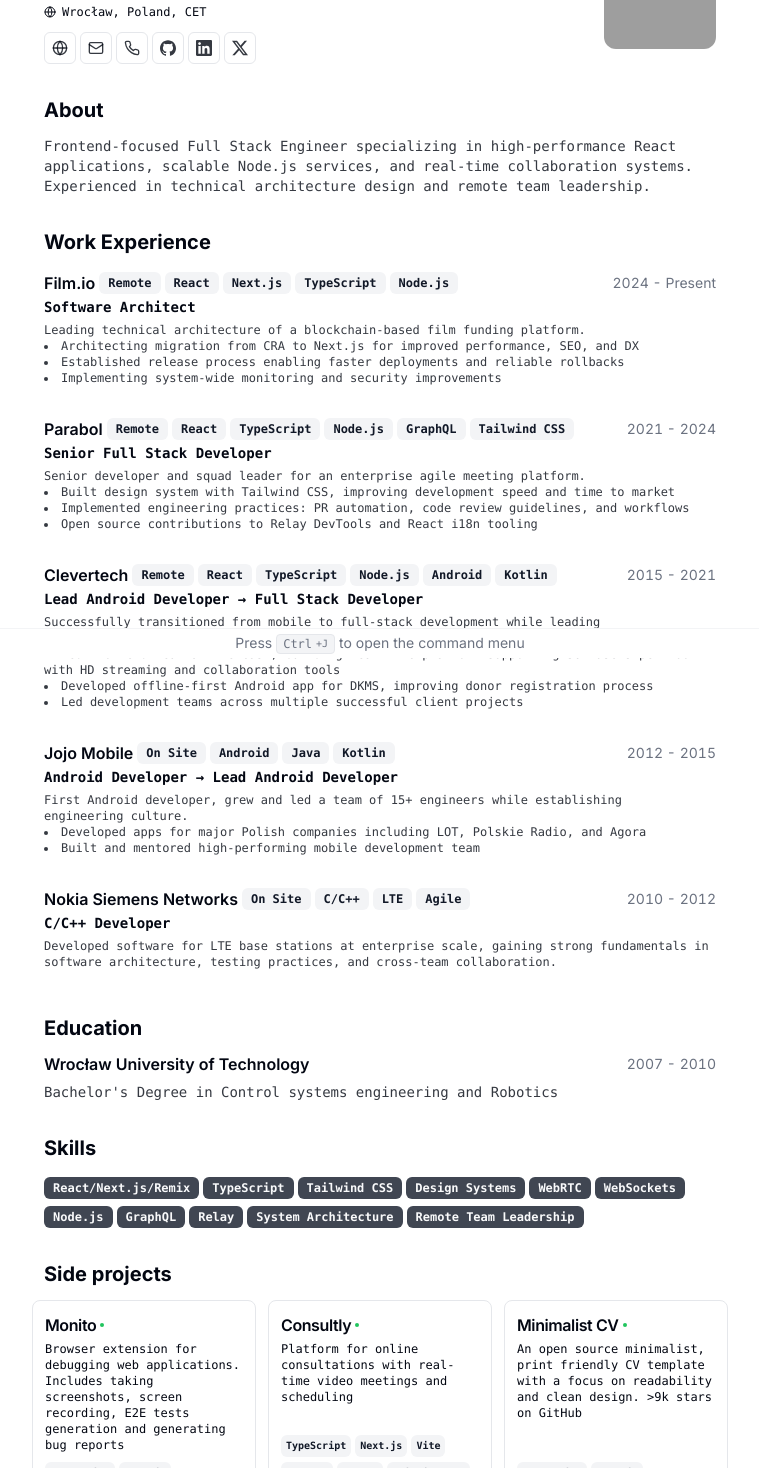
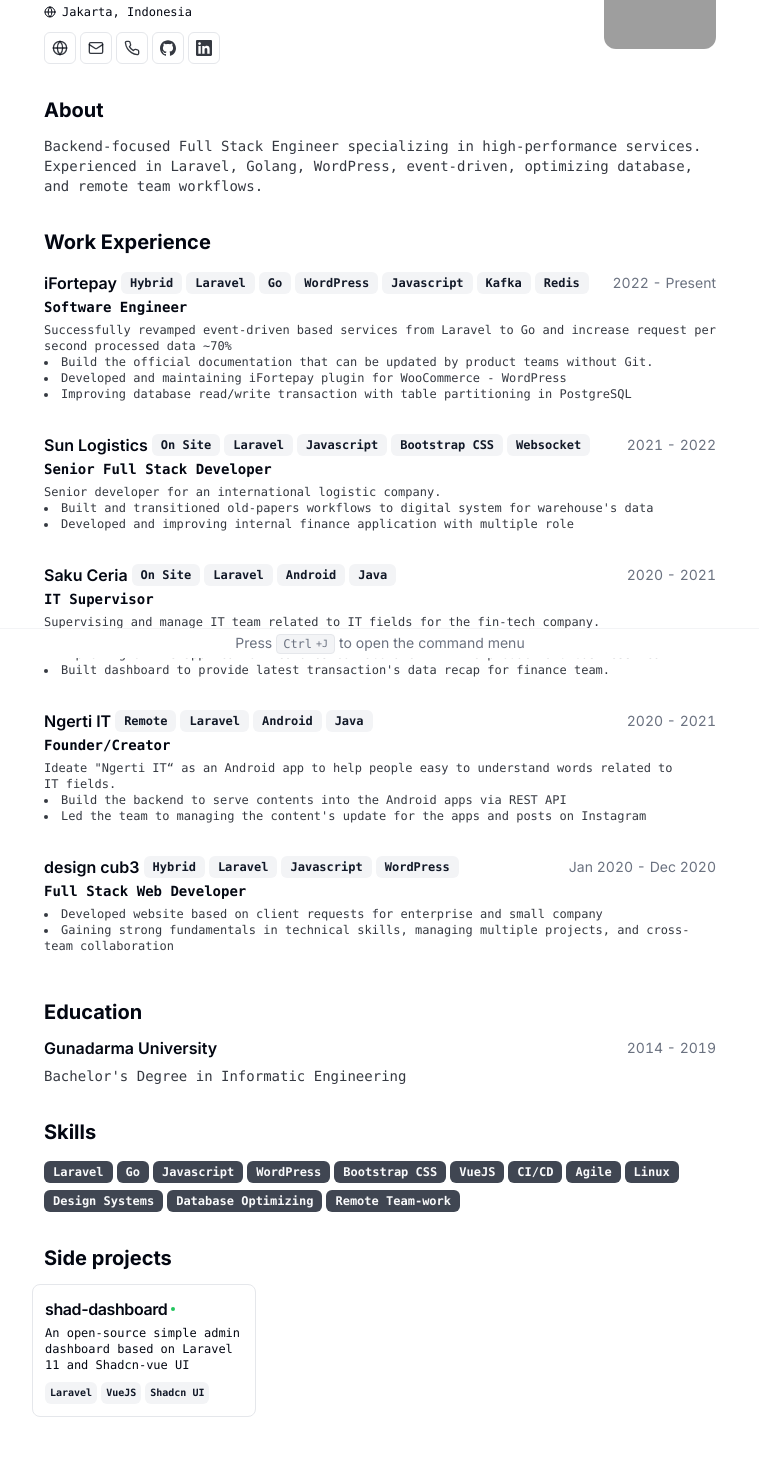
Before and after one commit to mahendra2448/cv, a Next.js app: page / in a window 1280 px wide. Shown: the part 142-1610 px from the top of the page, without its empty margins (260-1019 px from the left). Built offline with nearby package versions, Linux system fonts and the light colour scheme; grey boxes are pictures that could not be loaded.

Commit message:
CV using template

```diff
--- a/src/app/page.tsx
+++ b/src/app/page.tsx
@@ -11,26 +11,26 @@
 export const metadata: Metadata = {
   title: `${RESUME_DATA.name} - Resume`,
   description: RESUME_DATA.about,
-  openGraph: {
-    title: `${RESUME_DATA.name} - Resume`,
-    description: RESUME_DATA.about,
-    type: "profile",
-    locale: "en_US",
-    images: [
-      {
-        url: "https://cv.jarocki.me/opengraph-image",
-        width: 1200,
-        height: 630,
-        alt: `${RESUME_DATA.name}'s profile picture`,
-      },
-    ],
-  },
-  twitter: {
-    card: "summary_large_image",
-    title: `${RESUME_DATA.name} - Resume`,
-    description: RESUME_DATA.about,
-    images: ["https://cv.jarocki.me/opengraph-image"],
-  },
+  // openGraph: {
+  //   title: `${RESUME_DATA.name} - Resume`,
+  //   description: RESUME_DATA.about,
+  //   type: "profile",
+  //   locale: "en_US",
+  //   images: [
+  //     {
+  //       url: "https://cv.jarocki.me/opengraph-image",
+  //       width: 1200,
+  //       height: 630,
+  //       alt: `${RESUME_DATA.name}'s profile picture`,
+  //     },
+  //   ],
+  // },
+  // twitter: {
+  //   card: "summary_large_image",
+  //   title: `${RESUME_DATA.name} - Resume`,
+  //   description: RESUME_DATA.about,
+  //   images: ["https://cv.jarocki.me/opengraph-image"],
+  // },
 };
 
 /**
--- a/src/data/resume-data.tsx
+++ b/src/data/resume-data.tsx
@@ -6,235 +6,185 @@
   NSNLogo,
   ParabolLogo,
 } from "@/images/logos";
-import { GitHubIcon, LinkedInIcon, XIcon } from "@/components/icons";
+import { GitHubIcon, LinkedInIcon } from "@/components/icons";
 
 export const RESUME_DATA = {
-  name: "Bartosz Jarocki",
-  initials: "BJ",
-  location: "Wrocław, Poland, CET",
-  locationLink: "https://www.google.com/maps/place/Wrocław",
+  name: "Mahendra Syathi",
+  initials: "MS",
+  location: "Jakarta, Indonesia",
+  locationLink: "https://www.google.com/maps/place/Jakarta",
   about:
     "Detail-oriented Full Stack Engineer dedicated to building high-quality products.",
   summary: (
     <>
-      Frontend-focused Full Stack Engineer specializing in high-performance
-      React applications, scalable Node.js services, and real-time collaboration
-      systems. Experienced in technical architecture design and remote team
-      leadership.
+      Backend-focused Full Stack Engineer specializing in high-performance services.
+      Experienced in Laravel, Golang, WordPress, event-driven, optimizing database, and remote team workflows.
     </>
   ),
-  avatarUrl: "https://avatars.githubusercontent.com/u/1017620?v=4",
-  personalWebsiteUrl: "https://jarocki.me",
+  avatarUrl: "https://avatars.githubusercontent.com/u/48004399?v=4",
+  personalWebsiteUrl: "https://mahendra.page",
   contact: {
-    email: "bartosz.jarocki@hey.com",
-    tel: "+48530213401",
+    email: "ndra@tuta.io",
+    tel: "+6285718199951",
     social: [
       {
         name: "GitHub",
-        url: "https://github.com/BartoszJarocki",
+        url: "https://github.com/mahendra2448",
         icon: GitHubIcon,
       },
       {
         name: "LinkedIn",
-        url: "https://www.linkedin.com/in/bjarocki/",
+        url: "https://id.linkedin.com/in/mahendra-syathi",
         icon: LinkedInIcon,
-      },
-      {
-        name: "X",
-        url: "https://x.com/BartoszJarocki",
-        icon: XIcon,
       },
     ],
   },
   education: [
     {
-      school: "Wrocław University of Technology",
-      degree: "Bachelor's Degree in Control systems engineering and Robotics",
-      start: "2007",
-      end: "2010",
+      school: "Gunadarma University",
+      degree: "Bachelor's Degree in Informatic Engineering",
+      start: "2014",
+      end: "2019",
     },
   ],
   work: [
     {
-      company: "Film.io",
-      link: "https://film.io",
-      badges: ["Remote", "React", "Next.js", "TypeScript", "Node.js"],
-      title: "Software Architect",
+      company: "iFortepay",
+      link: "https://ifortepay.id",
+      badges: ["Hybrid", "Laravel", "Go", "WordPress", "Javascript", "Kafka", "Redis"],
+      title: "Software Engineer",
       logo: ConsultlyLogo,
-      start: "2024",
+      start: "2022",
       end: null,
       description: (
         <>
-          Leading technical architecture of a blockchain-based film funding
-          platform.
+          Successfully revamped event-driven based services from Laravel to Go and increase request per second processed data ~70%
           <ul className="list-inside list-disc">
             <li>
-              Architecting migration from CRA to Next.js for improved
-              performance, SEO, and DX
+              Build the official documentation that can be updated by product teams without Git.
             </li>
             <li>
-              Established release process enabling faster deployments and
-              reliable rollbacks
+              Developed and maintaining iFortepay plugin for WooCommerce - WordPress
             </li>
             <li>
-              Implementing system-wide monitoring and security improvements
+              Improving database read/write transaction with table partitioning in PostgreSQL
             </li>
           </ul>
         </>
       ),
     },
     {
-      company: "Parabol",
-      link: "https://parabol.co",
-      badges: [
-        "Remote",
-        "React",
-        "TypeScript",
-        "Node.js",
-        "GraphQL",
-        "Tailwind CSS",
-      ],
+      company: "Sun Logistics",
+      link: "https://sunlogistics.co.id/",
+      badges: ["On Site", "Laravel", "Javascript", "Bootstrap CSS", "Websocket"],
       title: "Senior Full Stack Developer",
       logo: ParabolLogo,
       start: "2021",
-      end: "2024",
+      end: "2022",
       description: (
         <>
-          Senior developer and squad leader for an enterprise agile meeting
-          platform.
+          Senior developer for an international logistic company.
           <ul className="list-inside list-disc">
             <li>
-              Built design system with Tailwind CSS, improving development speed
-              and time to market
+              Built and transitioned old-papers workflows to digital system for warehouse&apos;s data
             </li>
             <li>
-              Implemented engineering practices: PR automation, code review
-              guidelines, and workflows
-            </li>
-            <li>
-              Open source contributions to Relay DevTools and React i18n tooling
+              Developed and improving internal finance application with multiple role
             </li>
           </ul>
         </>
       ),
     },
     {
-      company: "Clevertech",
-      link: "https://clevertech.biz",
-      badges: ["Remote", "React", "TypeScript", "Node.js", "Android", "Kotlin"],
-      title: "Lead Android Developer → Full Stack Developer",
+      company: "Saku Ceria",
+      badges: ["On Site", "Laravel", "Android", "Java"],
+      title: "IT Supervisor",
       logo: ClevertechLogo,
-      start: "2015",
+      start: "2020",
       end: "2021",
       description: (
         <>
-          Successfully transitioned from mobile to full-stack development while
-          leading distributed teams.
+          Supervising and manage IT team related to IT fields for the fin-tech company.
           <ul className="list-inside list-disc">
             <li>
-              Led frontend team at Evercast, building real-time platform
-              supporting 30+ users per room with HD streaming and collaboration
-              tools
+              Coordinating with bank or merchant to implement payment integration.
             </li>
             <li>
-              Developed offline-first Android app for DKMS, improving donor
-              registration process
+              Improving on the application features collaborate with the product and business team.
             </li>
             <li>
-              Led development teams across multiple successful client projects
+              Built dashboard to provide latest transaction&apos;s data recap for finance team.
             </li>
           </ul>
         </>
       ),
     },
     {
-      company: "Jojo Mobile",
-      link: "https://bsgroup.eu/",
-      badges: ["On Site", "Android", "Java", "Kotlin"],
-      title: "Android Developer → Lead Android Developer",
+      company: "Ngerti IT",
+      badges: ["Remote", "Laravel", "Android", "Java"],
+      title: "Founder/Creator",
       logo: JojoMobileLogo,
-      start: "2012",
-      end: "2015",
+      start: "2020",
+      end: "2021",
       description: (
         <>
-          First Android developer, grew and led a team of 15+ engineers while
-          establishing engineering culture.
+          Ideate &quot;Ngerti IT&ldquo; as an Android app to help people easy to understand words related to IT fields.
           <ul className="list-inside list-disc">
             <li>
-              Developed apps for major Polish companies including LOT, Polskie
-              Radio, and Agora
+              Build the backend to serve contents into the Android apps via REST API
             </li>
-            <li>Built and mentored high-performing mobile development team</li>
+            <li>
+              Led the team to managing the content&apos;s update for the apps and posts on Instagram
+            </li>
           </ul>
         </>
       ),
     },
     {
-      company: "Nokia Siemens Networks",
-      link: "https://www.nokia.com",
-      badges: ["On Site", "C/C++", "LTE", "Agile"],
-      title: "C/C++ Developer",
+      company: "design cub3",
+      link: "https://designcub3.com/",
+      badges: ["Hybrid", "Laravel", "Javascript", "WordPress"],
+      title: "Full Stack Web Developer",
       logo: NSNLogo,
-      start: "2010",
-      end: "2012",
-      description:
-        "Developed software for LTE base stations at enterprise scale, gaining strong fundamentals in software architecture, testing practices, and cross-team collaboration.",
+      start: "Jan 2020",
+      end: "Dec 2020",
+      description: (
+        <>
+          <ul className="list-inside list-disc">
+            <li>
+              Developed website based on client requests for enterprise and small company
+            </li>
+            <li>
+              Gaining strong fundamentals in technical skills, managing multiple projects, and cross-team collaboration
+            </li>
+          </ul>
+        </>
+      ),
     },
   ],
   skills: [
-    "React/Next.js/Remix",
-    "TypeScript",
-    "Tailwind CSS",
+    "Laravel",
+    "Go",
+    "Javascript",
+    "WordPress",
+    "Bootstrap CSS",
+    "VueJS",
+    "CI/CD",
+    "Agile",
+    "Linux",
     "Design Systems",
-    "WebRTC",
-    "WebSockets",
-    "Node.js",
-    "GraphQL",
-    "Relay",
-    "System Architecture",
-    "Remote Team Leadership",
+    "Database Optimizing",
+    "Remote Team-work",
   ],
   projects: [
     {
-      title: "Monito",
-      techStack: ["TypeScript", "Next.js", "Browser Extension", "PostgreSQL"],
+      title: "shad-dashboard",
+      techStack: ["Laravel", "VueJS", "Shadcn UI"],
       description:
-        "Browser extension for debugging web applications. Includes taking screenshots, screen recording, E2E tests generation and generating bug reports",
-      logo: MonitoLogo,
+        "An open-source simple admin dashboard based on Laravel 11 and Shadcn-vue UI",
       link: {
-        label: "monito.dev",
-        href: "https://monito.dev/",
-      },
-    },
-    {
-      title: "Consultly",
-      techStack: [
-        "TypeScript",
-        "Next.js",
-        "Vite",
-        "GraphQL",
-        "WebRTC",
-        "Tailwind CSS",
-        "PostgreSQL",
-        "Redis",
-      ],
-      description:
-        "Platform for online consultations with real-time video meetings and scheduling",
-      logo: ConsultlyLogo,
-      link: {
-        label: "consultly.com",
-        href: "https://consultly.com/",
-      },
-    },
-    {
-      title: "Minimalist CV",
-      techStack: ["TypeScript", "Next.js", "Tailwind CSS"],
-      description:
-        "An open source minimalist, print friendly CV template with a focus on readability and clean design. >9k stars on GitHub",
-      logo: MonitoLogo,
-      link: {
-        label: "Minimalist CV",
-        href: "https://github.com/BartoszJarocki/cv",
+        label: "shad-dashboard",
+        href: "https://github.com/mahendra2448/shad-dashboard",
       },
     },
   ],
```
